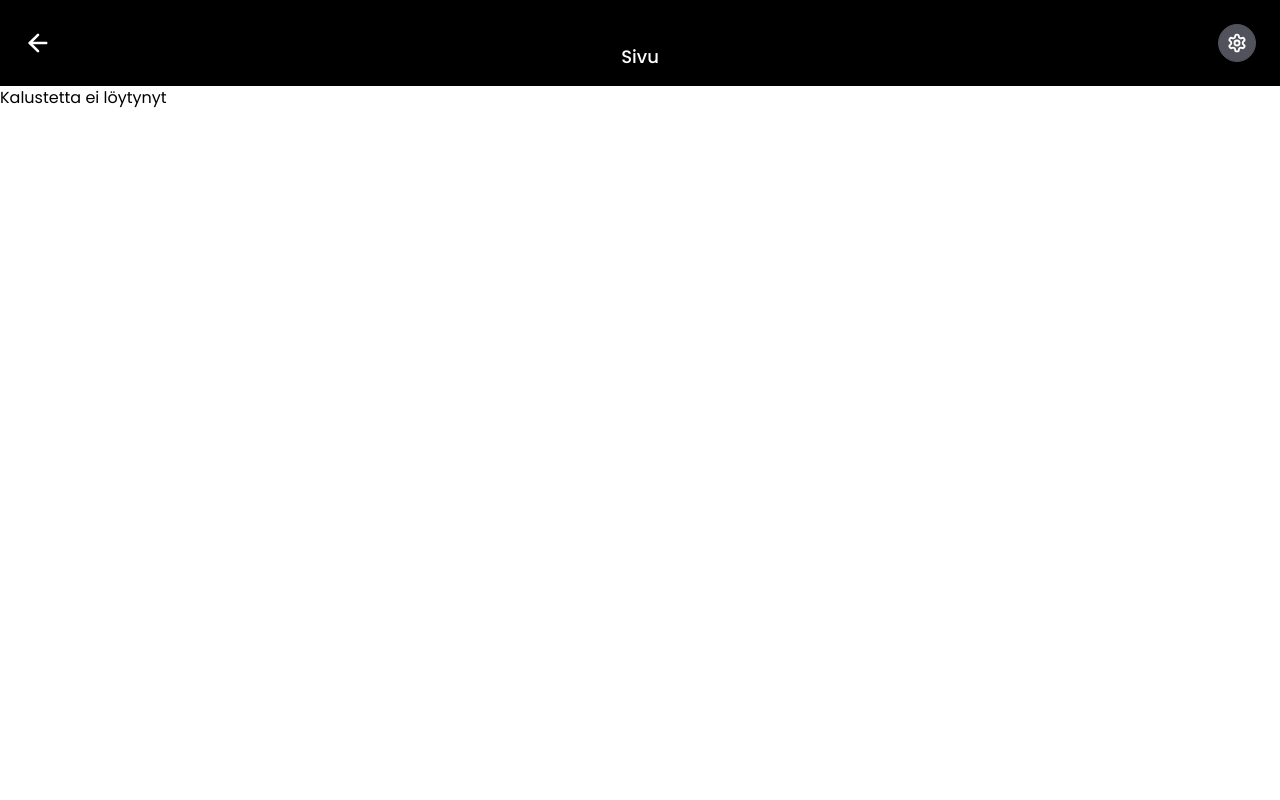
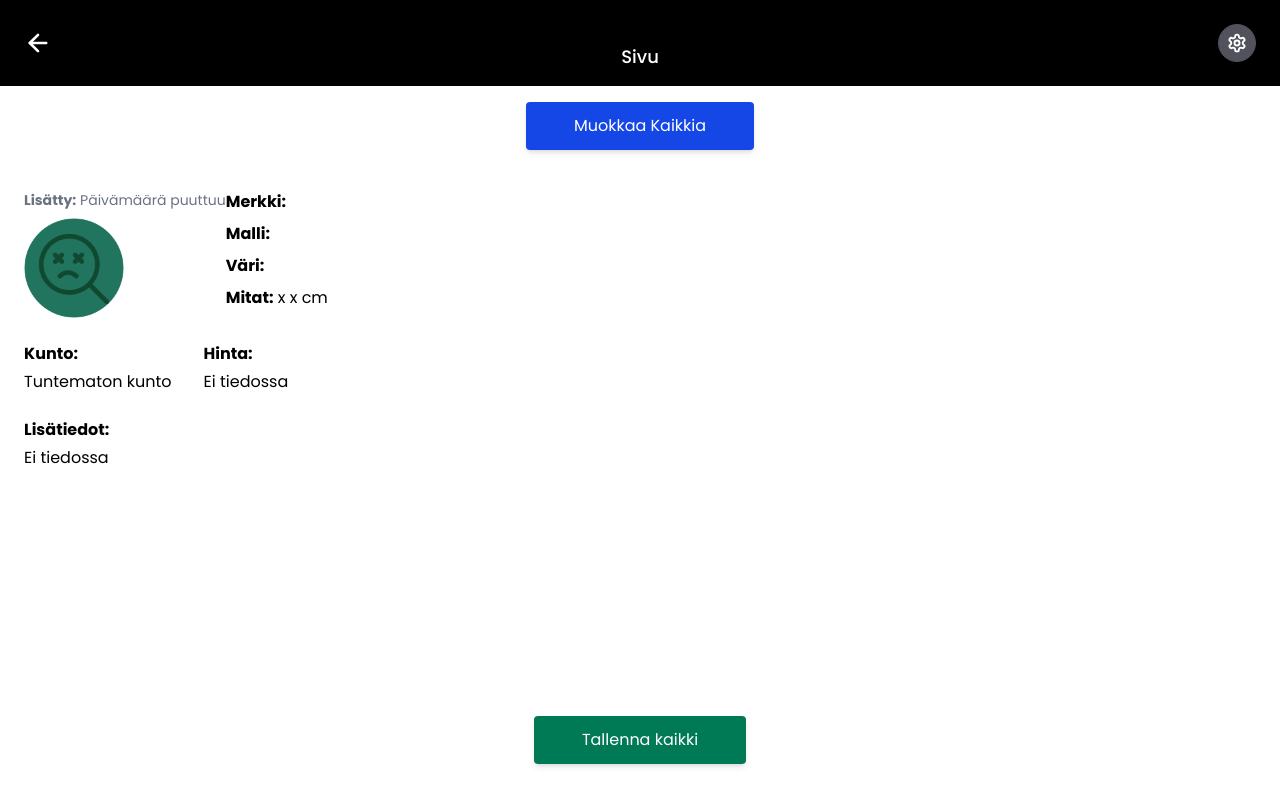
Before and after one commit to team-alya/kaluste-frontend-25K, a React (Vite) app: page /eval/1 in a window 1280 px wide. Built offline with nearby package versions, Linux system fonts and the light colour scheme; sample sign-in values are in the browser's storage.

Commit message:
Modified the edit button in evalDetails.tsx.

```diff
--- a/src/pages/EvaluationDetails.tsx
+++ b/src/pages/EvaluationDetails.tsx
@@ -1,12 +1,6 @@
 import { useLocation } from "react-router-dom";
-import { ChangeEvent, useState } from "react";
-import { Pencil } from "lucide-react";
-import { useEffect } from "react";
-
-// editing state for the evaluation
-
+import { ChangeEvent, useState, useEffect } from "react";
 export default function EvalDetails() {
-
   const location = useLocation();
 
   const [evaluationData, setEvaluationData] = useState<{
@@ -16,90 +10,103 @@ export default function EvalDetails() {
     timeStamp?: string;
   }>();
 
-  // evaluation creation date
   const evalDate = evaluationData?.timeStamp
     ? new Date(evaluationData.timeStamp).toLocaleDateString("fi-FI")
     : "Päivämäärä puuttuu";
 
-  // state used for editing
   const [isEditing, setIsEditing] = useState({
     info: false,
     price: false,
     notes: false,
-    condition: false
+    condition: false,
   });
 
+  const [saveOk, setSaveOk] = useState(false);
+  const [okMessage] = useState("Tiedot päivitetty onnistuneesti.");
 
-  const [saveOk, setSaveOk] = useState<boolean>(false);
-  const [okMessage] = useState<string>(
-    "Tiedot päivitetty onnistuneesti."
-  );
+  const evaluation = evaluationData?.evaluation || {};
+  const image = evaluationData?.imageId || null;
+
+  const [formData, setFormData] = useState({
+    price: "",
+    notes: "",
+    brand: "",
+    model: "",
+    color: "",
+    width: "",
+    height: "",
+    length: "",
+    condition: "",
+    materials: [],
+  });
 
   useEffect(() => {
-    // check if evaluation data is received from the previous page
-    // if yes, save it to state and localStorage
-    // save to localStorage to retain data when navigating back to the page (since state does not persist)
     const stateData = location.state?.evaluation;
     if (stateData) {
       setEvaluationData(stateData);
       localStorage.setItem("evaluationData", JSON.stringify(stateData));
-
-      // if no data, fetch it from localStorage (e.g., when navigating back to the page)
     } else {
       const storedData = localStorage.getItem("evaluationData");
       if (storedData) {
         setEvaluationData(JSON.parse(storedData));
       }
     }
-    // re-execute if location.state changes, e.g., when navigating back
   }, [location.state]);
 
-  const evaluation = evaluationData?.evaluation || null;
-  const image = evaluationData?.imageId || null;
+  useEffect(() => {
+    if (evaluation) {
+      setFormData({
+        price: evaluation.price || "",
+        notes: evaluation.notes || "",
+        brand: evaluation.brand || "",
+        model: evaluation.model || "",
+        color: evaluation.color || "",
+        width: evaluation.dimensions?.width || "",
+        height: evaluation.dimensions?.height || "",
+        length: evaluation.dimensions?.length || "",
+        condition: evaluation.condition || "Ei tiedossa",
+        materials: evaluation.materials || [],
+      });
+    }
+  }, [evaluationData]);
 
-  const [formData, setFormData] = useState({
-    price: evaluation?.price || "",
-    notes: evaluation?.notes || "",
-    brand: evaluation?.brand || "",
-    model: evaluation?.model || "",
-    color: evaluation?.color || "",
-    width: evaluation?.dimensions?.width || "",
-    height: evaluation?.dimensions?.height || "",
-    length: evaluation?.dimensions?.length || "",
-    condition: evaluation?.condition || "Ei tiedossa",
-    materials: evaluation?.materials || [],
-  });
+  useEffect(() => {
+    if (saveOk) {
+      const timer = setTimeout(() => {
+        setSaveOk(false);
+      }, 3000); // Näytetään 3 sekuntia
 
+      return () => clearTimeout(timer);
+    }
+  }, [saveOk]);
 
-  // open edit view when the pencil icon is clicked
   const handleEditClick = (field: string) => {
-  setFormData({
-    ...formData,
-    brand: evaluation?.brand || "",
-    model: evaluation?.model || "",
-    color: evaluation?.color || "",
-    width: evaluation?.dimensions?.width || "",
-    height: evaluation?.dimensions?.height || "",
-    length: evaluation?.dimensions?.length || "",
-    price: evaluation?.price || "",
-    notes: evaluation?.notes || "",
-    condition: evaluation?.condition || ""
-  });
     setIsEditing((prev) => ({ ...prev, [field]: true }));
   };
 
-  // update useState when the user inputs data
+  const handleEditAllClick = () => {
+    setIsEditing({
+      info: true,
+      notes: true,
+      price: true,
+      condition: true,
+    });
+  };
+
   const handleInputChange = (
-    e: ChangeEvent<HTMLTextAreaElement> | ChangeEvent<HTMLInputElement>,
+    e: ChangeEvent<HTMLTextAreaElement | HTMLInputElement>,
     field: string
   ) => {
     setFormData({ ...formData, [field]: e.target.value });
   };
 
-
-  // save changes and send them to the backend
-  const handleSave = async (field: string) => {
-    setIsEditing((prev) => ({ ...prev, [field]: false }));
+  const handleSaveAll = async () => {
+    setIsEditing({
+      info: false,
+      notes: false,
+      price: false,
+      condition: false,
+    });
 
     if (!evaluationData?.id) {
       console.error("Ei löytynyt tietoja.");
@@ -117,16 +124,18 @@ export default function EvalDetails() {
           korkeus: formData.height,
         },
         kunto: formData.condition,
+        hinta: formData.price,
+        lisatiedot: formData.notes,
         materiaalit: formData.materials || [],
       };
 
-      // send update request and data to the backend
       const response = await fetch(
-         import.meta.env.VITE_BACKEND_URL + `/api/evaluation/${evaluationData?.id}`,
+        import.meta.env.VITE_BACKEND_URL +
+          `/api/evaluation/${evaluationData.id}`,
         {
           method: "PUT",
           headers: {
-        "Authorization": `Bearer ${window.localStorage.getItem("token")}`,
+            Authorization: `Bearer ${window.localStorage.getItem("token")}`,
             "Content-Type": "application/json",
           },
           body: JSON.stringify(updatedData),
@@ -138,77 +147,68 @@ export default function EvalDetails() {
       }
 
       const updatedEvaluation = await response.json();
+      setSaveOk(true);
       console.log("Päivitys onnistui:", updatedEvaluation);
-      setSaveOk(true);
-
-      // after saving, navigate back to the product list
-
     } catch (error) {
       console.error("Virhe päivitettäessä:", error);
     }
   };
 
-
   return (
     <div>
-      <div>
-        {/* product evaluation details, if available */}
+      <div className="flex justify-center mt-4">
+        <button
+          onClick={handleEditAllClick}
+          className="gap-2 px-12 py-2 h-12 text-white bg-blue-700 shadow-md hover:bg-blue-600 transition rounded-sm"
+        >
+          Muokkaa Kaikkia
+        </button>
+      </div>
+
       {evaluation ? (
         <div>
-            <>
           <div className="flex flex-row items-start m-6 mt-10">
             <div>
               <p className="text-gray-500 text-sm mb-2">
                 <strong>Lisätty:</strong> {evalDate}
               </p>
-          {/* show image if available */}
               {image ? (
                 <img
-              src={import.meta.env.VITE_BACKEND_URL + `/api/image/${evaluationData?.imageId} `}
+                  src={
+                    import.meta.env.VITE_BACKEND_URL +
+                    `/api/image/${evaluationData?.imageId} `
+                  }
                   alt="Kalusteen kuva"
                   className="mr-5 max-w-40 rounded-lg"
                 />
               ) : (
-            // if not, show placeholder image
-            <img className="rounded-full max-w-25 aspect-square"
-              src='/assets/pnf.png'
-              alt="Tuotekuvaa ei löytynyt">
-            </img>
+                <img
+                  className="rounded-full max-w-25 aspect-square"
+                  src="/assets/pnf.png"
+                  alt="Tuotekuvaa ei löytynyt"
+                />
               )}
             </div>
+
             <div>
-
-                  {/* evaluation details if not being edited */}
               {!isEditing.info ? (
                 <>
                   <div className="flex items-center mb-2">
                     <p className="mr-2">
-                          <strong>Merkki:</strong>{" "}
-                          {formData.brand || evaluation.brand}
+                      <strong>Merkki:</strong> {formData.brand}
                     </p>
-                        <Pencil
-                          size={18}
-                          className=" text-gray-500 hover:text-gray-700 cursor-pointer"
-                          onClick={() => handleEditClick("info")}
-                        />
                   </div>
                   <p className="mb-2">
-                        <strong>Malli:</strong>{" "}
-                        {formData.model || evaluation.model}
+                    <strong>Malli:</strong> {formData.model}
                   </p>
                   <p className="mb-2">
-                        <strong>Väri:</strong>{" "}
-                        {formData.color || evaluation.color}
+                    <strong>Väri:</strong> {formData.color}
                   </p>
                   <p className="mb-2">
-                        <strong>Mitat:</strong>{" "}
-                        {formData.width || evaluation.dimensions?.width} x
-                        {formData.height || evaluation.dimensions?.height} x
-                        {formData.length || evaluation.dimensions?.length} cm
+                    <strong>Mitat:</strong> {formData.width} x {formData.height} x {formData.length} cm
                   </p>
                 </>
               ) : (
-                    // details in edit view
                 <>
                   <input
                     type="text"
@@ -260,35 +260,24 @@ export default function EvalDetails() {
             </div>
           </div>
 
-                  {/* condition details visually */}
           <div className="flex flex-row ml-6">
-
             <div className="flex flex-col">
               <div className="flex items-center">
                 <p className="mr-2">
-                      <strong>Kunto: </strong>
+                  <strong>Kunto:</strong>
                 </p>
-                    <Pencil
-                          size={18}
-                          className=" text-gray-500 hover:text-gray-700 cursor-pointer"
-                          onClick={() => handleEditClick("condition")}
-                        />
               </div>
               <div className="mt-1">
-                    {isEditing.condition && (
+                {isEditing.condition ? (
                   <input
                     type="text"
                     className="border border-black p-1 rounded mt-1 w-24"
                     value={formData.condition}
                     onChange={(e) => handleInputChange(e, "condition")}
-                        onBlur={() => handleSave("condition")}
                     autoFocus
                   />
-                    )}
-                  </div>
-                  <div>
-
-                    {/* show different image based on the reported condition of the product */}
+                ) : (
+                  <div className="flex flex-col items-start">
                     {(() => {
                       const conditionMap: { [key: string]: { img: string; text: string } } = {
                         Huono: { img: "/assets/cond_poor.png", text: "Huono" },
@@ -298,116 +287,93 @@ export default function EvalDetails() {
                         Uusi: { img: "/assets/cond_excellent.png", text: "Uusi" },
                       };
 
-                      const condition = evaluation.condition;
+                      const condition = formData.condition;
                       const conditionData = conditionMap[condition];
 
-                      // if no conditon data is available, show default text
                       if (!conditionData) return <p>{"Tuntematon kunto"}</p>;
 
                       return (
-                         <div>
-                          {/* condition details as image and text*/}
-                          {conditionData.img &&
+                        <div className="flex flex-col items-start">
                           <img
                             className="max-w-40"
                             src={conditionData.img}
-                              alt={conditionData.text} />
-                          }
-                          <p className="mt-3"> {conditionData.text}</p>
+                            alt={conditionData.text}
+                          />
+                          <p className="mt-2">{conditionData.text}</p>
                         </div>
                       );
                     })()}
                   </div>
+                )}
+              </div>
             </div>
 
-                    {/* price information */}
             <div className="flex flex-col ml-8">
               <div className="flex items-center">
                 <p className="mr-2">
                   <strong>Hinta:</strong>
                 </p>
-                    <Pencil
-                      size={18}
-                      className="text-gray-500 hover:text-gray-700 cursor-pointer"
-                      onClick={() => handleEditClick("price")}
-                    />
               </div>
-                  {/* price editing */}
               <div className="mt-1">
-                    {!isEditing.price ? (
-                      <p>{formData.price || "Ei tiedossa"}</p>
-                    ) : (
+                {isEditing.price ? (
                   <input
                     type="text"
                     className="border border-black p-1 rounded mt-1 w-24"
                     value={formData.price}
                     onChange={(e) => handleInputChange(e, "price")}
-                        onBlur={() => handleSave("price")}
                     autoFocus
                   />
+                ) : (
+                  <p>{formData.price || "Ei tiedossa"}</p>
                 )}
               </div>
             </div>
           </div>
 
-              {/* additional information text */}
           <div className="m-6 flex flex-col max-w-md">
-                {" "}
             <div className="flex items-center">
               <p className="mr-2">
                 <strong>Lisätiedot:</strong>
               </p>
-                  <Pencil
-                    size={18}
-                    className="text-gray-500 hover:text-gray-700 cursor-pointer"
-                    onClick={() => handleEditClick("notes")}
-                  />
             </div>
-                {/* displaying additional information */}
             <div className="mt-1 break-words">
               {!isEditing.notes ? (
                 <p className="whitespace-pre-line break-words">
                   {formData.notes || "Ei tiedossa"}
                 </p>
               ) : (
-                    // editing additional information
                 <textarea
                   className="border border-black p-1 rounded mt-1 w-full max-w-md resize-y"
                   value={formData.notes}
                   rows={3}
                   onChange={(e) => handleInputChange(e, "notes")}
-                      onBlur={() => handleSave("notes")}
-                      autoFocus
                 />
               )}
             </div>
           </div>
 
-
-              {/* show success message if data is saved successfully */}
           {saveOk && (
             <div>
-                  <p className="text-lg font-semibold text-[#104930] text-center">{okMessage}</p>
+              <p className="text-lg font-semibold text-[#104930] text-center">
+                {okMessage}
+              </p>
             </div>
           )}
 
-              {/* save button for details */}
           <div className="flex justify-center absolute mb-5 inset-x-0 bottom-0 h-16">
             <button
-                  onClick={() => handleSave("info")}
-                  className="gap-2 px-12 py-2 h-12 text-white bg-emerald-700 shadow-md hover:bg-emerald-600 transition rounded-sm">
-                  Tallenna
+              onClick={handleSaveAll}
+              className="gap-2 px-12 py-2 h-12 text-white bg-emerald-700 shadow-md hover:bg-emerald-600 transition rounded-sm"
+            >
+              Tallenna kaikki
             </button>
           </div>
-            </>
         </div>
       ) : (
         <div>
-            {/* if no evaluation data is available, show placeholder text */}
           <p>Kalustetta ei löytynyt</p>
         </div>
       )}
     </div>
-    </div>
   );
 }
```
Lines whose indentation alone changed are shown as unchanged.
